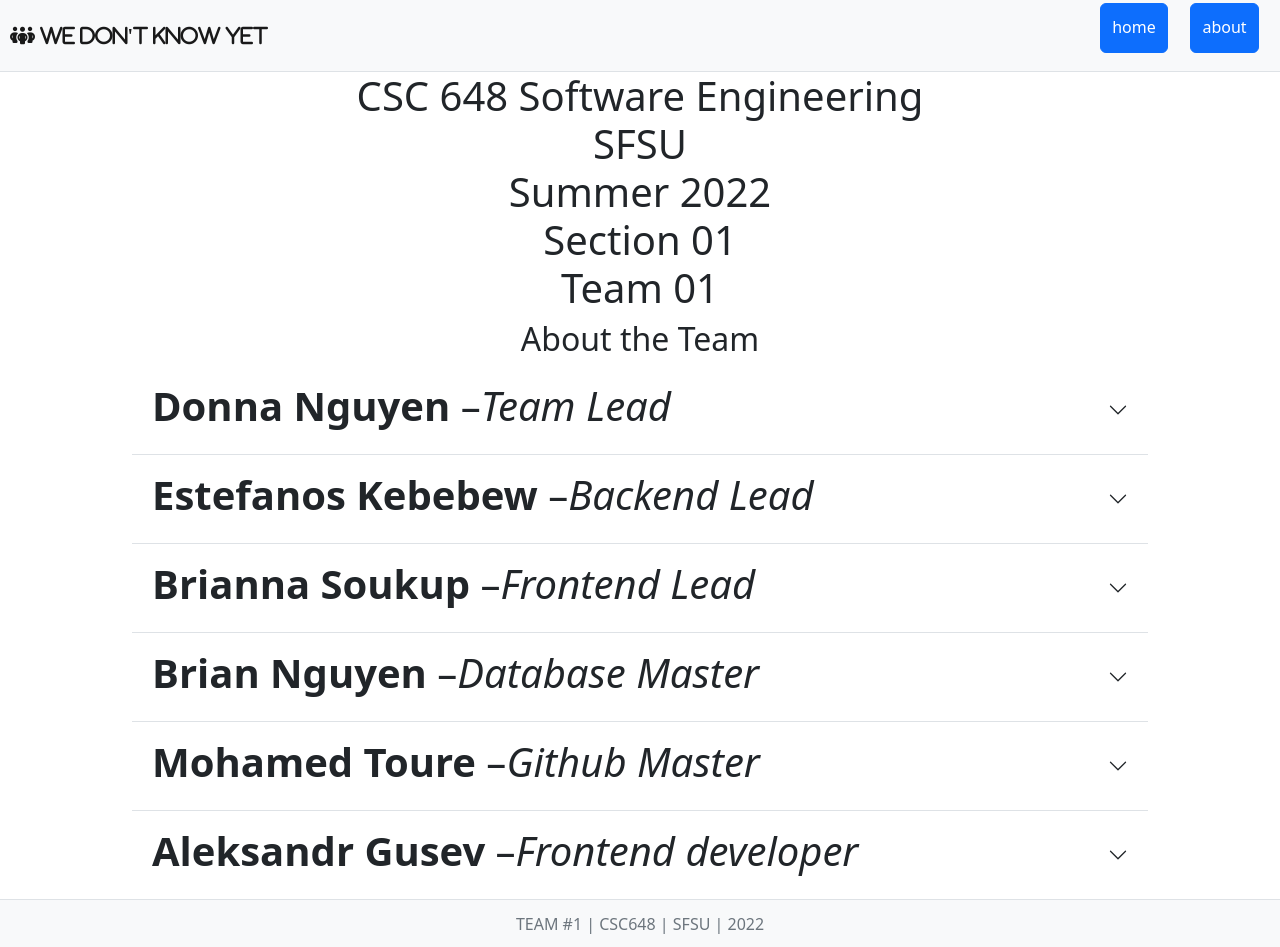
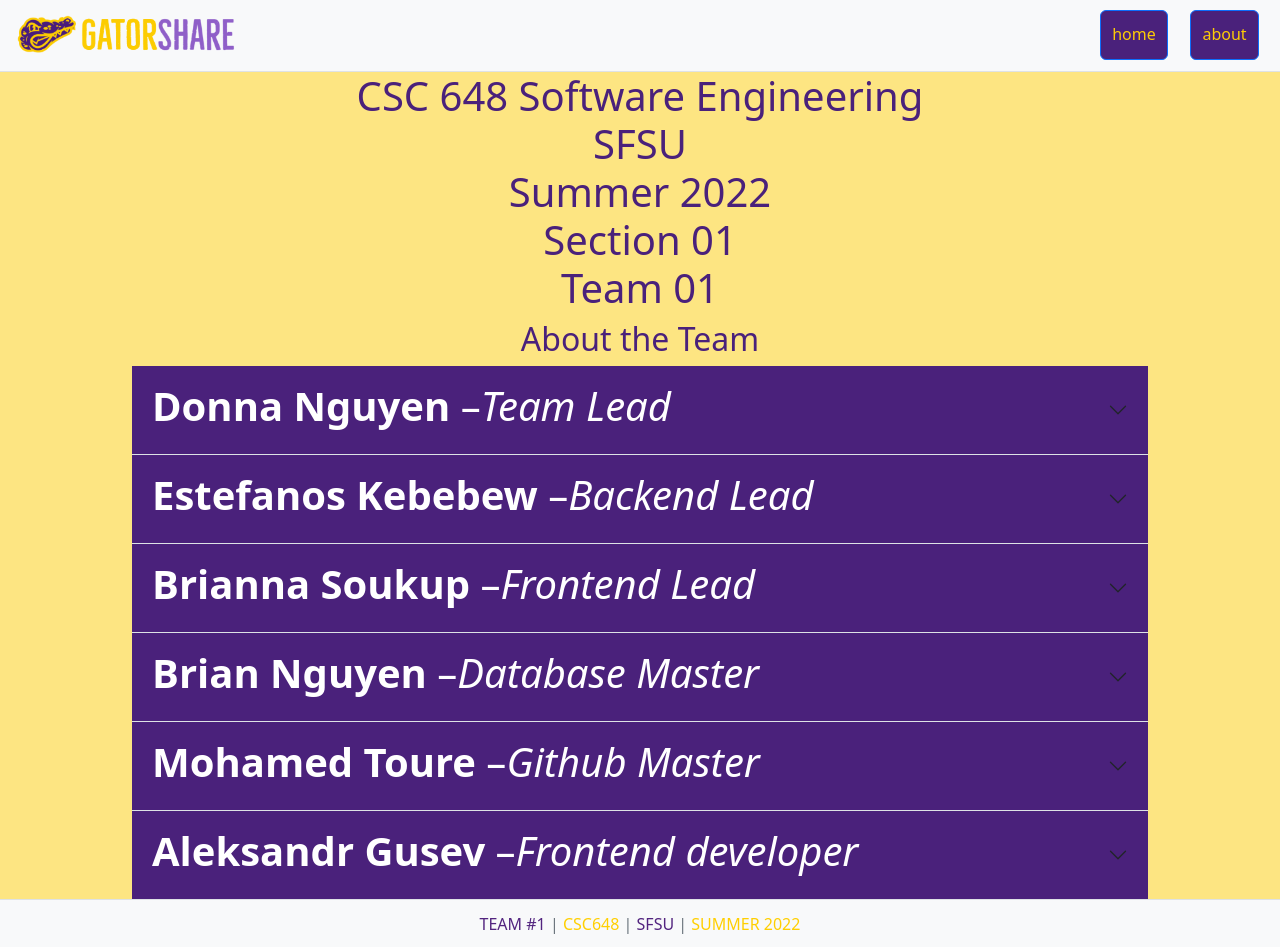
Before and after one commit to bsoukup1108/GatorShare, a React (Create React App) app in the folder application/client/: page /about in a window 1280 px wide. Built offline with nearby package versions, Linux system fonts and the light colour scheme.

Commit message:
updated logo, project name, added styling

```diff
--- a/application/client/package.json
+++ b/application/client/package.json
@@ -22,11 +22,7 @@
 	},
 	"scripts": {
 		"start": "react-scripts start",
-<<<<<<< HEAD
-		"build": "react-scripts  build",
-=======
 		"build": "react-scripts build",
->>>>>>> 341f9a940483a1a5d09f1b3d913a9d75b05fc517
 		"test": "react-scripts test",
 		"eject": "react-scripts eject"
 	},
--- a/application/client/public/index.html
+++ b/application/client/public/index.html
@@ -15,7 +15,7 @@
     <script src="https://cdn.jsdelivr.net/npm/bootstrap@5.2.0-beta1/dist/js/bootstrap.bundle.min.js" integrity="sha384-pprn3073KE6tl6bjs2QrFaJGz5/SUsLqktiwsUTF55Jfv3qYSDhgCecCxMW52nD2" crossorigin="anonymous"></script>
     <!-- fontawesome -->
     <script src="https://kit.fontawesome.com/2fa95ce6c2.js" crossorigin="anonymous"></script>
-    <title>We don't have project name yet</title>
+    <title>GatorShare</title>
   </head>
   <body>
     <noscript>You need to enable JavaScript to run this app.</noscript>
--- a/application/client/src/App.css
+++ b/application/client/src/App.css
@@ -1,3 +1,5 @@
+
+
 html {
 	min-width: 600px;
 }
@@ -8,10 +10,12 @@ html {
 	padding: 0;
 }
 #root {
-	height: 100vh;
+	min-height: 100vh;
 	display: flex;
 	flex-direction: column;
 	justify-content: space-between;
+	background-color: rgba(252, 203, 6, 0.5);
+
 }
 
 .container {
@@ -20,6 +24,20 @@ html {
 
 h1 {
     text-align: center;
+}
+
+.btn {
+	background-color:rgba(74, 33, 123, 1);
+}
+
+.btn a {
+	color: rgba(252, 203, 6, 1);
+}
+
+.container > h1,
+.container > h2
+{
+	color:rgba(74, 33, 123, 1);
 }
 
 h2{
@@ -59,9 +77,36 @@ nav > ul > .btn {
 	height: 50px;
 	margin: 0 0.7rem;
 	padding: 0.7rem;
+
 }
 
 footer {
 	text-align: center;
 	padding: 0.7rem;
 }
+
+.navbar {
+	align-items: flex-start;
+}
+
+ .navbar-brand{
+width:15rem;
+}
+
+#logo {
+	max-width: 15rem
+}
+
+.accordion-button:is(.collapsed) {
+	background-color: rgba(74, 33, 123, 1);
+	color: white;
+}
+
+.accordion-button:not(.collapsed) {
+	background-color: rgba(252, 203, 6, 1);
+	color:rgba(74, 33, 123, 1);
+}
+
+button > h1 {
+	text-align: left;
+}
--- a/application/client/src/components/footer/Footer.js
+++ b/application/client/src/components/footer/Footer.js
@@ -6,7 +6,10 @@ const Footer = () => {
 			<footer class='border-top bg-light'>
 				<div>
 					<span class='text-muted'>
-						TEAM #1 | CSC648 | SFSU | 2022
+						<span style={{ color: '#52247F' }}>TEAM #1 </span> |{' '}
+						<span style={{ color: '#FFCF01' }}>CSC648</span> |{' '}
+						<span style={{ color: '#52247F' }}>SFSU </span> |{' '}
+						<span style={{ color: '#FFCF01' }}>SUMMER 2022</span>
 					</span>
 				</div>
 			</footer>
--- a/application/client/src/components/navbar/Navbar.js
+++ b/application/client/src/components/navbar/Navbar.js
@@ -1,13 +1,17 @@
 import React, { Fragment } from 'react';
 import { Link } from 'react-router-dom';
+import logo from '../../img/logo.png';
 
 const Navbar = () => {
 	return (
 		<Fragment>
 			<nav class='navbar sticky-top navbar-expand-lg navbar-light bg-light border-bottom'>
-				<a class='navbar-brand' href='/'>
-					<i class='fa-solid fa-people-group'> We don't know yet</i>
-				</a>
+				<div id='logo-content'>
+					<a class='navbar-brand' href='/'>
+						<img id='logo' src={logo} alt='logo' />
+					</a>{' '}
+				</div>
+
 				<ul>
 					<li className='btn btn-primary'>
 						<Link to='/'>home</Link>
```
Also changed, not shown: application/client/src/img/GatorShareIcon (2).png (deleted), application/client/src/img/logo.png (added).
